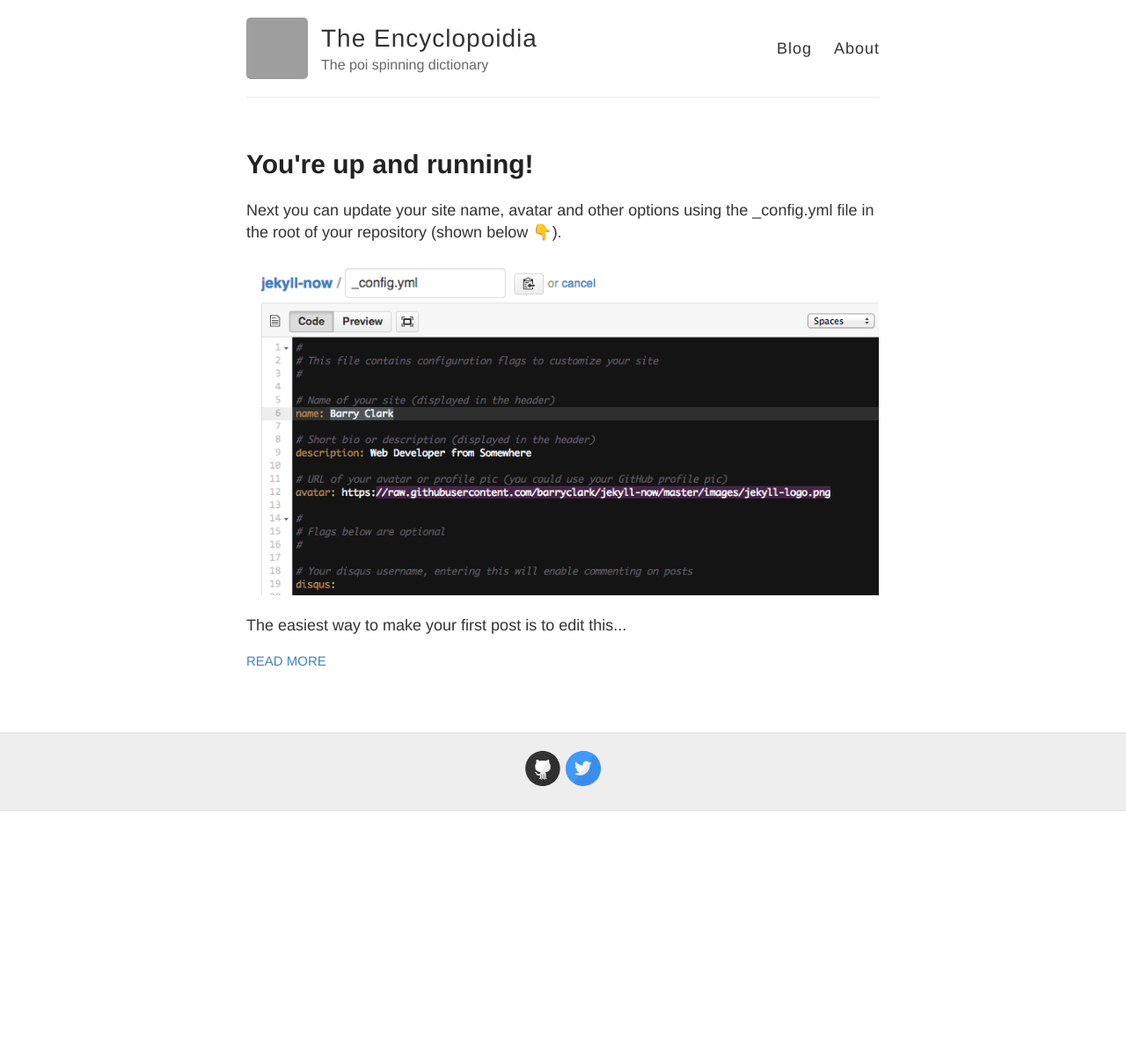
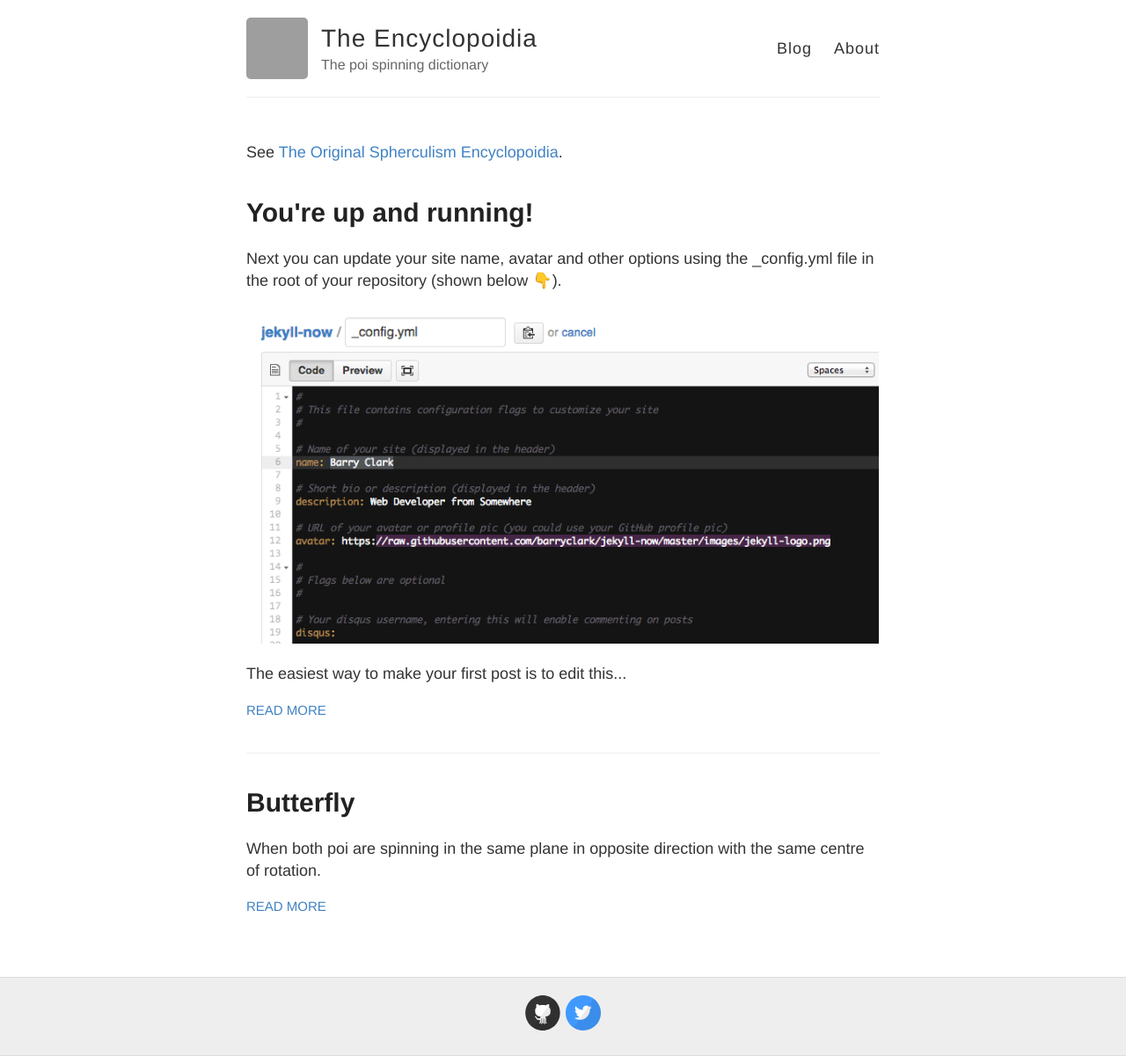
Before and after one commit to Spherculism/encyclopoidia, a Jekyll site: the page built from index.html, in a window 1280 px wide. Shown: the whole page at 88% size. Built offline with Jekyll 4.4.1, drawn with Linux system fonts in a browser that asks for light colours; emoji names are drawn with the system emoji font; before the commit the page ends 922 px from its top, so only the background shows below that; grey boxes are pictures that could not be loaded.

```diff
--- /dev/null
+++ b/_posts/2004-3-8-Butterfly.md
@@ -0,0 +1,7 @@
+---
+layout: post
+title: Butterfly
+reference: http://spherculism.com/node/156
+---
+
+When both poi are spinning in the same plane in opposite direction with the same centre of rotation.
--- a/index.html
+++ b/index.html
@@ -1,7 +1,9 @@
 ---
 layout: default
 ---
-
+<p>
+  See <a href="http://spherculism.com/encyclopoidia-omnimodus" title="The Original Spherculism Encyclopoidia">The Original Spherculism Encyclopoidia</a>.
+</p>
 <div class="posts">
   {% for post in site.posts %}
     <article class="post">
```
Also changed, not shown: _layouts/poidia.html (added, +21 -0 lines).
